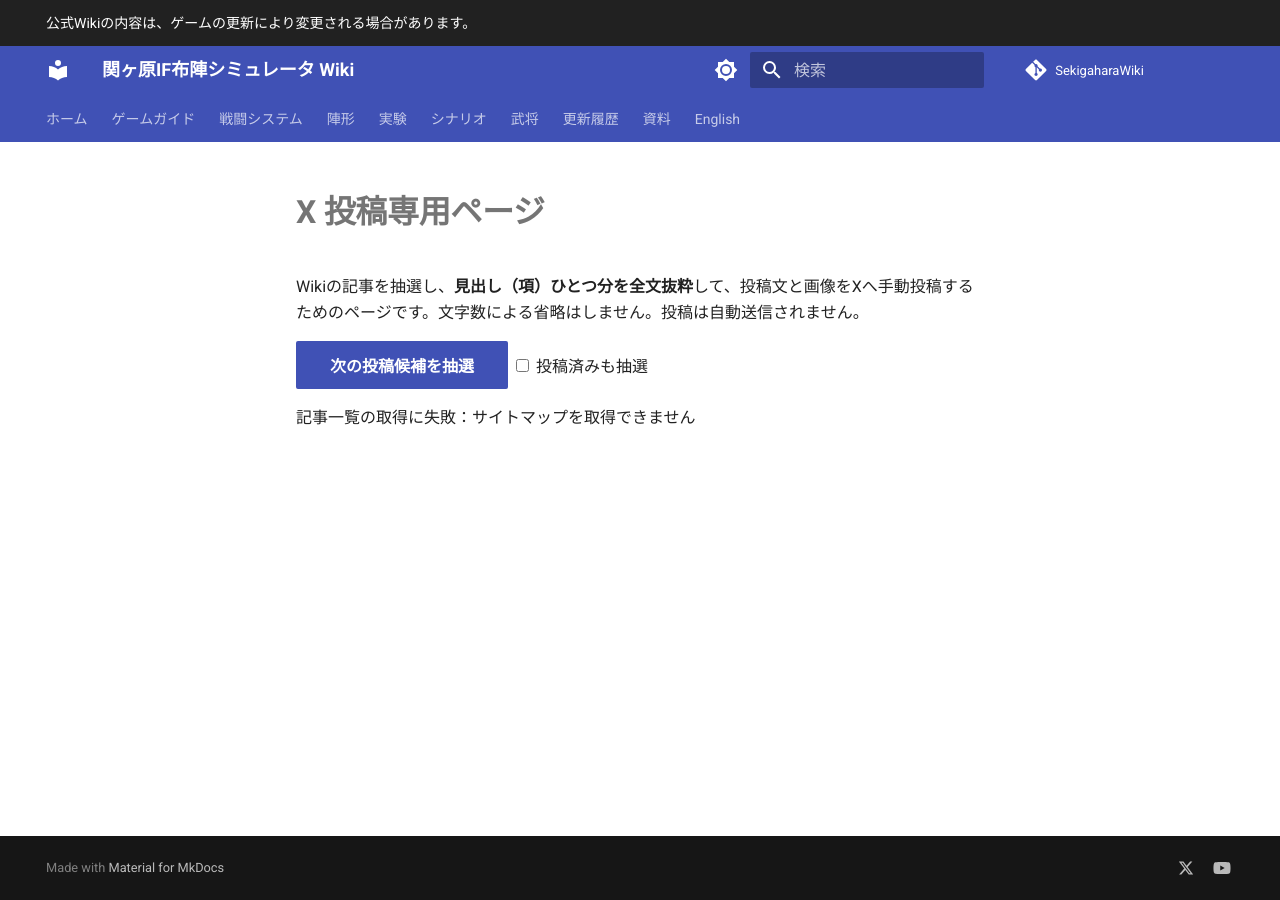
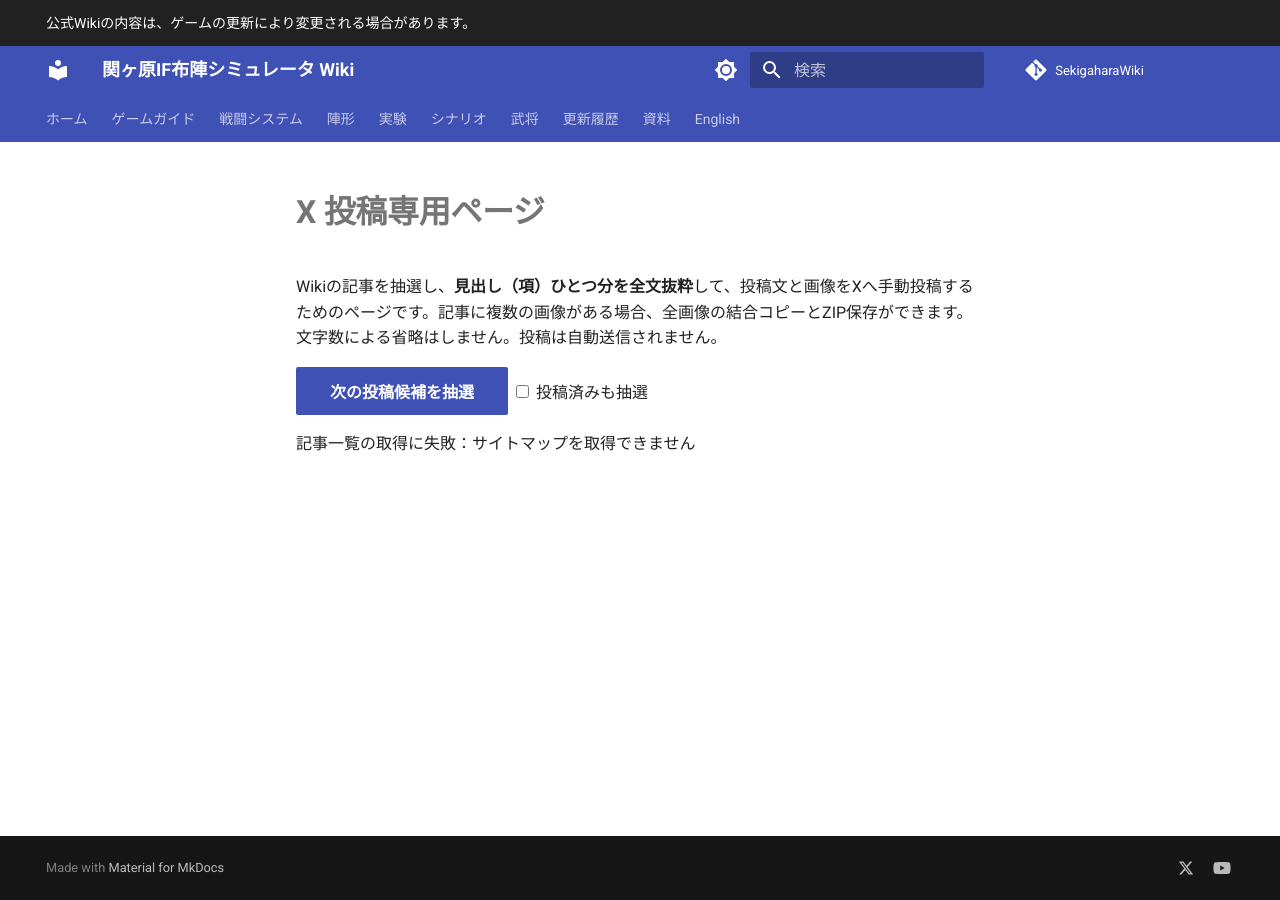
Before and after one commit to hsksat8-cmd/SekigaharaWiki, an MkDocs documentation site: the page built from docs/x-post.md, in a window 1280 px wide. Built offline with MkDocs 1.6.1 and Material for MkDocs 9.7.7, drawn with Linux system fonts in a browser that asks for light colours; comment, search, counter and statistics services are not loaded; part of the change alters nothing that is shown.

Commit message:
sekigahara-x-post-all-images

```diff
--- a/docs/x-post.md
+++ b/docs/x-post.md
@@ -1,6 +1,6 @@
 # X 投稿専用ページ
 
-Wikiの記事を抽選し、**見出し（項）ひとつ分を全文抜粋**して、投稿文と画像をXへ手動投稿するためのページです。文字数による省略はしません。投稿は自動送信されません。
+Wikiの記事を抽選し、**見出し（項）ひとつ分を全文抜粋**して、投稿文と画像をXへ手動投稿するためのページです。記事に複数の画像がある場合、全画像の結合コピーとZIP保存ができます。文字数による省略はしません。投稿は自動送信されません。
 
 <div id="xp">
   <p><button id="xp-next" class="md-button md-button--primary">次の投稿候補を抽選</button> <label><input type="checkbox" id="xp-repeat"> 投稿済みも抽選</label></p>
@@ -13,17 +13,18 @@ Wikiの記事を抽選し、**見出し（項）ひとつ分を全文抜粋**し
     <p id="xp-count"></p>
     <p><small>※ 抜粋は見出し単位で全文を取得します。Xの投稿文字数上限を超える場合は、投稿前に編集するか分割してください。</small></p>
     <div class="xp-buttons">
-      <button id="xp-both" class="md-button md-button--primary">一括コピー（本文＋画像）</button>
+      <button id="xp-both" class="md-button md-button--primary">一括コピー（本文＋全画像の結合画像）</button>
       <button id="xp-text-copy" class="md-button">本文をコピー</button>
       <a href="https://x.com/compose/post" class="md-button" target="_blank" rel="noopener noreferrer">X投稿画面</a>
     </div>
-    <p><small>※ 一括コピーでは本文＋選択画像1枚をクリップボードに格納します。Xが両方同時に貼り付けるとは限りません。貼り付け後に確認してください。</small></p>
+    <p><small>※ 一括コピーでは本文と全画像を1枚に結合したPNG画像を格納します。Xが本文と画像を同時に貼り付けるとは限りません。画像を個別に添付する場合はZIP保存をご利用ください。</small></p>
     <h3>添付画像</h3>
     <div id="xp-images"></div>
     <div class="xp-buttons">
-      <button id="xp-image-copy" class="md-button">画像をコピー</button>
-      <button id="xp-image-save" class="md-button">画像を保存</button>
-      <button id="xp-images-save" class="md-button">全画像を保存</button>
+      <button id="xp-image-copy" class="md-button">選択画像をコピー</button>
+      <button id="xp-images-copy" class="md-button md-button--primary">全画像をコピー（1枚に結合）</button>
+      <button id="xp-image-save" class="md-button">選択画像を保存</button>
+      <button id="xp-images-save" class="md-button">全画像を保存（ZIP）</button>
     </div>
     <div class="xp-buttons">
       <button id="xp-done" class="md-button md-button--primary">投稿済みにする</button>
@@ -109,23 +110,92 @@ function show(a){current=a;$('post').hidden=false;$('title').textContent=a.title
 $('images').replaceChildren();if(!a.images.length)$('images').textContent='この記事には画像がありません。';
 a.images.forEach((im,i)=>{let label=document.createElement('label');label.className='xp-img';let radio=document.createElement('input');radio.type='radio';radio.name='xp-image';radio.value=im.src;radio.checked=i===0;
 let span=document.createElement('span');span.textContent=' 画像 '+(i+1)+'：'+im.alt;let img=document.createElement('img');img.src=im.src;img.alt=im.alt;img.loading='lazy';label.append(radio,span,img);$('images').append(label)});
-for(let id of ['image-copy','image-save','images-save'])$(id).disabled=!a.images.length;state()}
+for(let id of ['image-copy','images-copy','image-save','images-save'])$(id).disabled=!a.images.length;state()}
 async function next(){let pool=pages.filter(x=>$('repeat').checked||!posted.has(x));if(!pool.length){say('未投稿の記事がありません。投稿済みも抽選を選択してください。');return}
 $('next').disabled=true;say('記事を読み込み中…');try{for(let tries=0;tries<Math.min(pool.length,8);tries++){
 let i=Math.floor(Math.random()*pool.length),url=pool.splice(i,1)[0];if(url===current?.url&&pool.length)continue;
 try{show(await loadArticle(url));say('投稿候補を表示しました。');return}catch(err){console.warn(err)}}throw Error('記事の読み込みに失敗しました')}
 catch(err){say(err.message)}finally{$('next').disabled=false}}
 async function png(src){let r=await fetch(src);if(!r.ok)throw Error('画像を取得できません');let bitmap=await createImageBitmap(await r.blob());try{let canvas=document.createElement('canvas');canvas.width=bitmap.width;canvas.height=bitmap.height;canvas.getContext('2d').drawImage(bitmap,0,0);return await new Promise((ok,no)=>canvas.toBlob(b=>b?ok(b):no(Error('PNG変換に失敗')),'image/png'))}finally{bitmap.close()}}
-async function save(src,index){let r=await fetch(src);if(!r.ok)throw Error('画像を取得できません');let blob=await r.blob();let ext=blob.type==='image/png'?'png':blob.type==='image/webp'?'webp':blob.type==='image/gif'?'gif':'jpg';
-let objectUrl=URL.createObjectURL(blob),a=document.createElement('a');a.href=objectUrl;a.download='sekigahara-'+(current.url.split('/').filter(Boolean).pop()||'post')+'-'+index+'.'+ext;document.body.append(a);a.click();a.remove();setTimeout(()=>URL.revokeObjectURL(objectUrl),10000)}
+// 全画像を縦方向に連結して1枚のPNGにする（クリップボードは複数の独立画像を保証しない）。
+async function combinedPng(){
+ if(!current?.images.length)throw Error('画像がありません');
+ const bitmaps=[];
+ try{
+  for(const im of current.images){
+   const r=await fetch(im.src);if(!r.ok)throw Error('画像の取得に失敗：'+im.src);
+   bitmaps.push(await createImageBitmap(await r.blob()));
+  }
+  const maxWidth=1600, width=Math.min(maxWidth,Math.max(...bitmaps.map(b=>b.width)));
+  const padding=16, heights=bitmaps.map(b=>Math.round(b.height*width/b.width));
+  const totalHeight=heights.reduce((a,b)=>a+b,0)+padding*(bitmaps.length-1);
+  if(width*totalHeight>80000000 || totalHeight>32767)throw Error('全画像が大きすぎるため結合できません。ZIP保存で個別画像を使用してください');
+  const canvas=document.createElement('canvas');canvas.width=width;canvas.height=totalHeight;
+  const ctx=canvas.getContext('2d');ctx.fillStyle='#ffffff';ctx.fillRect(0,0,width,totalHeight);
+  let y=0;bitmaps.forEach((b,i)=>{ctx.drawImage(b,0,y,width,heights[i]);y+=heights[i]+padding});
+  return await new Promise((ok,no)=>canvas.toBlob(b=>b?ok(b):no(Error('画像結合に失敗しました')),'image/png'));
+ }finally{bitmaps.forEach(b=>b.close())}
+}
+function download(blob,name){
+ const u=URL.createObjectURL(blob),a=document.createElement('a');a.href=u;a.download=name;
+ document.body.append(a);a.click();a.remove();setTimeout(()=>URL.revokeObjectURL(u),30000);
+}
+function fileName(index,ext){return 'sekigahara-'+(current.url.split('/').filter(Boolean).pop()||'post')+'-'+index+'.'+ext}
+async function save(src,index){
+ const r=await fetch(src);if(!r.ok)throw Error('画像を取得できません');
+ const blob=await r.blob();const ext=blob.type==='image/png'?'png':blob.type==='image/webp'?'webp':blob.type==='image/gif'?'gif':'jpg';
+ download(blob,fileName(index,ext));
+}
+// 依存ライブラリや外部CDNを使わないZIP(STORE形式)作成。
+const encoder=new TextEncoder();
+const crcTable=Array.from({length:256},(_,i)=>{let c=i;for(let j=0;j<8;j++)c=(c&1)?(0xedb88320^(c>>>1)):(c>>>1);return c>>>0});
+function crc32(bytes){let c=0xffffffff;for(const b of bytes)c=crcTable[(c^b)&255]^(c>>>8);return(c^0xffffffff)>>>0}
+function zipFiles(files){
+ const pieces=[],central=[];let offset=0;
+ for(const {name,bytes} of files){
+  const nameBytes=encoder.encode(name),crc=crc32(bytes),n=bytes.length;
+  const local=new Uint8Array(30+nameBytes.length),v=new DataView(local.buffer);
+  v.setUint32(0,0x04034b50,true);v.setUint16(4,20,true);v.setUint16(6,0x0800,true);
+  v.setUint32(14,crc,true);v.setUint32(18,n,true);v.setUint32(22,n,true);v.setUint16(26,nameBytes.length,true);
+  local.set(nameBytes,30);pieces.push(local,bytes);
+  const cd=new Uint8Array(46+nameBytes.length),w=new DataView(cd.buffer);
+  w.setUint32(0,0x02014b50,true);w.setUint16(4,20,true);w.setUint16(6,20,true);w.setUint16(8,0x0800,true);
+  w.setUint32(16,crc,true);w.setUint32(20,n,true);w.setUint32(24,n,true);
+  w.setUint16(28,nameBytes.length,true);w.setUint32(42,offset,true);cd.set(nameBytes,46);
+  central.push(cd);offset+=local.length+bytes.length;
+ }
+ const centralSize=central.reduce((s,b)=>s+b.length,0),end=new Uint8Array(22),v=new DataView(end.buffer);
+ v.setUint32(0,0x06054b50,true);v.setUint16(8,files.length,true);v.setUint16(10,files.length,true);
+ v.setUint32(12,centralSize,true);v.setUint32(16,offset,true);
+ return new Blob([...pieces,...central,end],{type:'application/zip'});
+}
+async function saveAll(){
+ const files=[];
+ for(let i=0;i<current.images.length;i++){
+  const src=current.images[i].src,r=await fetch(src);if(!r.ok)throw Error('画像を取得できません：'+src);
+  const blob=await r.blob(),bytes=new Uint8Array(await blob.arrayBuffer());
+  const ext=blob.type==='image/png'?'png':blob.type==='image/webp'?'webp':blob.type==='image/gif'?'gif':'jpg';
+  files.push({name:fileName(i+1,ext),bytes});
+ }
+ download(zipFiles(files),'sekigahara-'+(current.url.split('/').filter(Boolean).pop()||'post')+'-all-images.zip');
+}
 async function run(fn){try{await fn()}catch(e){say('失敗：'+e.message+'。画像保存や本文コピーをお試しください。')}}
 $('next').onclick=next;$('text').oninput=count;
 $('text-copy').onclick=()=>run(async()=>{await navigator.clipboard.writeText($('text').value);say('本文をコピーしました。')});
 $('image-copy').onclick=()=>run(async()=>{let src=selected();if(!src)throw Error('画像がありません');let item=new ClipboardItem({'image/png':png(src)});await navigator.clipboard.write([item]);say('画像をコピーしました。')});
-$('both').onclick=()=>run(async()=>{let src=selected();if(!src){await navigator.clipboard.writeText($('text').value);say('画像がないため本文のみコピーしました。');return}
-let item=new ClipboardItem({'text/plain':new Blob([$('text').value],{type:'text/plain'}),'image/png':png(src)});await navigator.clipboard.write([item]);say('本文＋画像を一括コピーしました。Xの投稿欄で両方が貼り付いたか確認してください。')});
+$('images-copy').onclick=()=>run(async()=>{
+ if(!current.images.length)throw Error('画像がありません');
+ await navigator.clipboard.write([new ClipboardItem({'image/png':combinedPng()})]);
+ say('全'+current.images.length+'枚を1枚のPNGに結合してコピーしました。');
+});
+$('both').onclick=()=>run(async()=>{
+ if(!current.images.length){await navigator.clipboard.writeText($('text').value);say('画像がないため本文のみコピーしました。');return}
+ const item=new ClipboardItem({'text/plain':new Blob([$('text').value],{type:'text/plain'}),'image/png':combinedPng()});
+ await navigator.clipboard.write([item]);
+ say('本文＋全画像を結合したPNGをコピーしました。Xで両方が貼り付いたか確認してください。');
+});
 $('image-save').onclick=()=>run(async()=>{let src=selected();if(!src)throw Error('画像がありません');await save(src,1);say('画像の保存を開始しました。')});
-$('images-save').onclick=()=>run(async()=>{for(let i=0;i<current.images.length;i++)await save(current.images[i].src,i+1);say('全画像の保存を開始しました。複数ダウンロードの許可が必要な場合があります。')});
+$('images-save').onclick=()=>run(async()=>{await saveAll();say('全'+current.images.length+'枚の画像をZIPに保存しました。')});
 function mark(yes){if(!current)return;yes?posted.add(current.url):posted.delete(current.url);localStorage.setItem(store,JSON.stringify([...posted]));state();say(yes?'投稿済みにしました。':'未投稿に戻しました。')}
 $('done').onclick=()=>mark(true);$('undo').onclick=()=>mark(false);
 loadList().then(list=>{pages=list;if(!list.length)throw Error('対象の記事がありません');next()}).catch(e=>say('記事一覧の取得に失敗：'+e.message));
```
